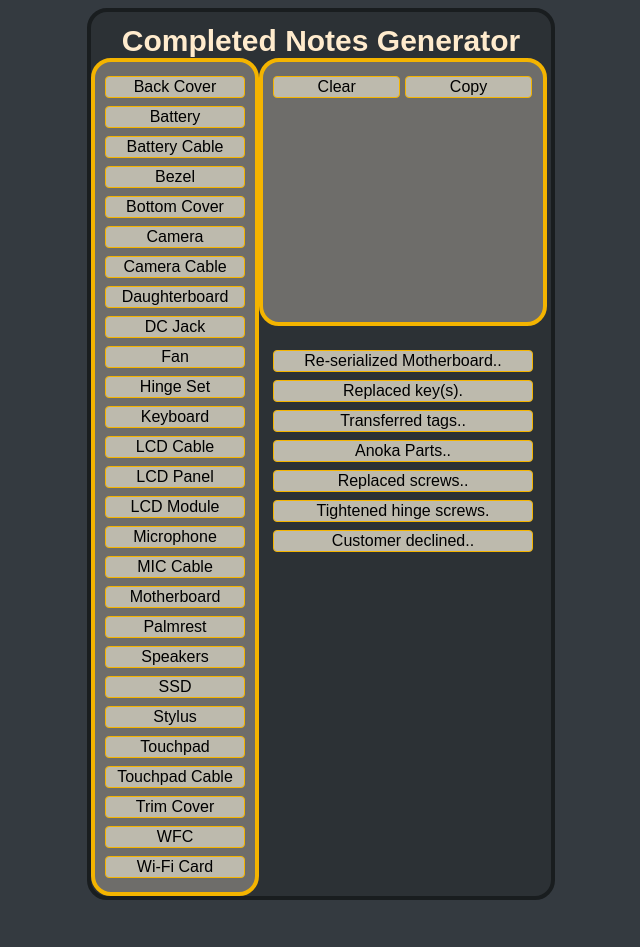
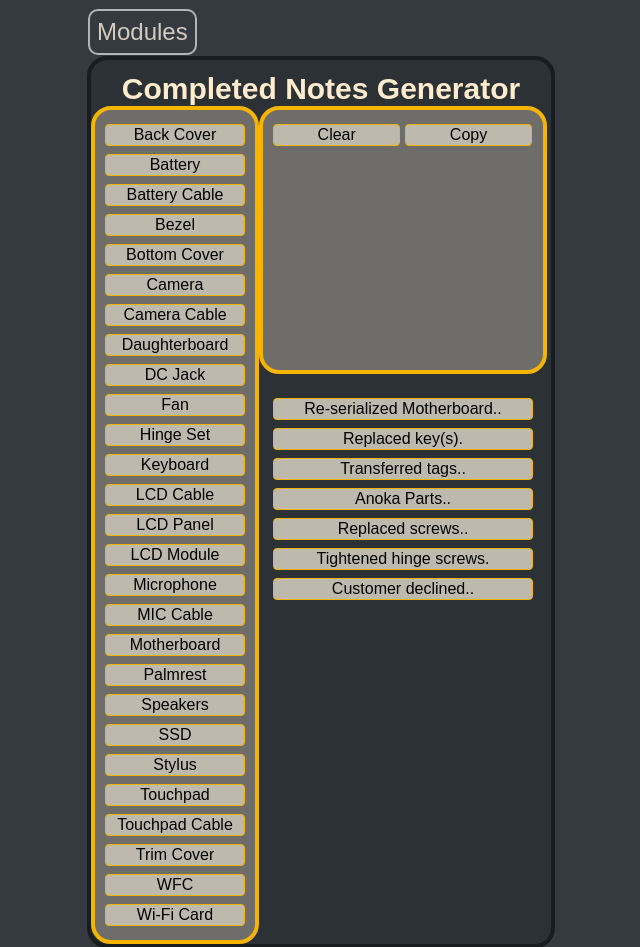
Before and after one commit to AlexOman0720/repair-sku-webtool-2.0, a website: page public/completed-notes-generator/index.html in a window 1280 px wide. Shown: the top 947 px of the page, without its empty margins (319-959 px from the left). Before the commit the page ends 908 px from the top, so only its background shows below. Drawn offline with Linux system fonts and the light colour scheme.

Commit message:
notes generator modules link

```diff
--- a/public/completed-notes-generator/index.html
+++ b/public/completed-notes-generator/index.html
@@ -4,12 +4,13 @@
     <meta charset="UTF-8">
     <meta http-equiv="X-UA-Compatible" content="IE=edge">
     <meta name="viewport" content="width=device-width, initial-scale=1.0">
-    <link rel="stylesheet" href="style-v5.css">
+    <link rel="stylesheet" href="style-v6.css">
     <link rel="icon" type="image/x-icon" href="cbp-logo-updown.png">
     <title>Completed Notes Generator</title>
 </head>
 <body>
     <main>
+        <a id="modules" href="../modules.html">Modules</a>
         <div class="card">
             <h1>Completed Notes Generator</h1>
             <div class="big">
--- a/public/completed-notes-generator/style-v5.css
+++ b/public/completed-notes-generator/style-v6.css
@@ -8,6 +8,22 @@ body{
 	display: flex;
 	justify-content: center;
 
+}
+main{
+	display: flex;
+	flex-direction: column;
+}
+#modules{
+	color: rgb(212, 204, 193);
+	font-size:1.5rem;
+	text-decoration: none;
+	border: 2px solid ;
+	border-color: #ADB5BD;
+	border-radius: 10px;
+	font-family:inherit;
+	margin: 1px;
+	padding:7px;
+	width: min-content;
 }
 .card h1{
 	text-align: center;
```
